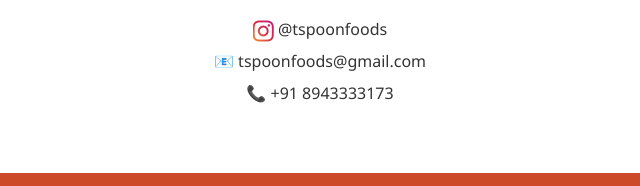
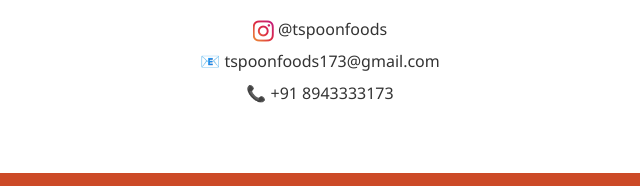
Before and after one commit to shanasherfudheen/tspoon, a plain HTML site: page index.html in a window 1280 px wide. Shown: the part 3267-3453 px from the top of the page, 320-960 px from the left. Drawn offline with Linux system fonts and the light colour scheme.

Commit message:
email id updated

```diff
--- a/index.html
+++ b/index.html
@@ -177,7 +177,10 @@
               >
             </li>
             <li>
-              📧 <a href="mailto:yourmail@gmail.com">tspoonfoods@gmail.com</a>
+              📧
+              <a href="mailto:tspoonfoods173@gmail.com"
+                >tspoonfoods173@gmail.com</a
+              >
             </li>
             <li>📞 <a href="tel:+918943333173">+91 8943333173</a></li>
           </ul>
```
